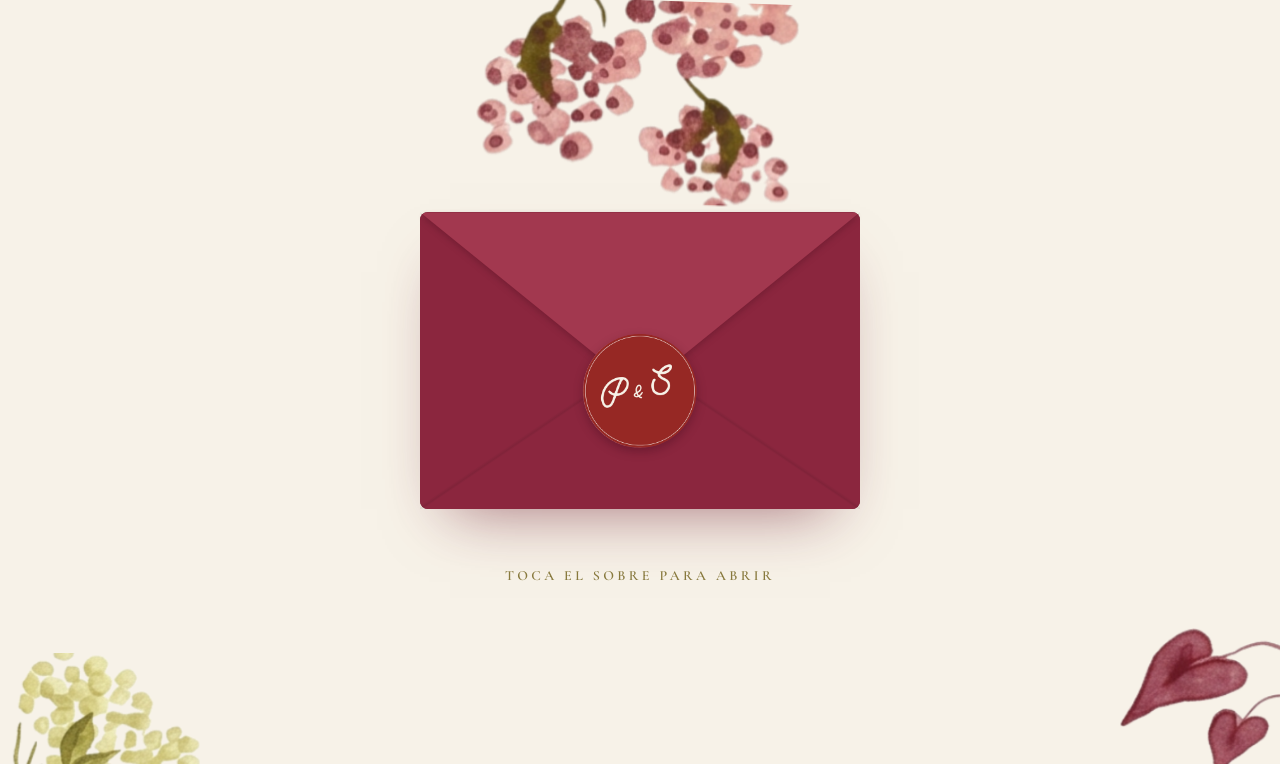
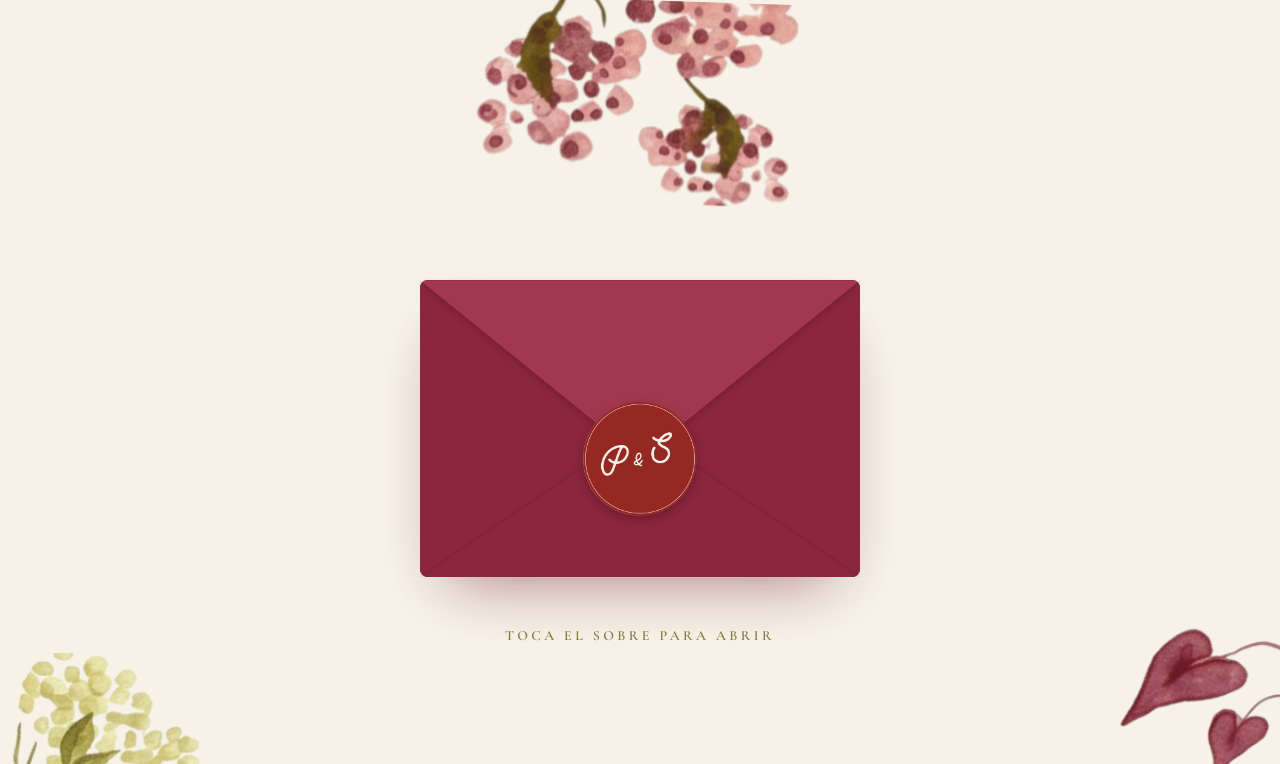
Before and after one commit to sebaslopezcamp/pambaswedding, a plain HTML site: page index.html in a window 1280 px wide. Shown: the top 764 px of the page. Drawn offline with nearby package versions, Linux system fonts and the light colour scheme.

Commit message:
Separar el nombre del sobre de las flores
Co-Authored-By: Claude Opus 5.5 <noreply@anthropic.com>
Claude-Session: https://claude.ai/code/session_01KFGLmrBTeKdH2vrTV1DJBh

```diff
--- a/index.html
+++ b/index.html
@@ -76,7 +76,8 @@ h2{font-family:var(--f-script);font-weight:400;font-size:clamp(50px,9vw,70px);li
   padding:max(24px,env(safe-area-inset-top,0px)) max(16px,env(safe-area-inset-right,0px)) max(24px,env(safe-area-inset-bottom,0px)) max(16px,env(safe-area-inset-left,0px));
   transition:opacity .8s ease, visibility .8s}
 .intro.gone{opacity:0;visibility:hidden}
-.intro-inner{display:grid;justify-items:center;gap:56px;position:relative;z-index:1}
+.intro-inner{display:grid;justify-items:center;gap:48px;position:relative;z-index:1;padding-top:clamp(90px,16vh,170px)}
+.intro .to{background:radial-gradient(closest-side,var(--paper) 70%,transparent);padding:6px 24px}
 .intro .to{font-family:var(--f-display);text-align:center;color:var(--muted);margin:0;font-size:17px;letter-spacing:.04em}
 .intro .to b{display:block;font-family:var(--f-script);font-weight:400;font-size:clamp(34px,8vw,46px);color:var(--wine);letter-spacing:0;line-height:1.2;margin-top:2px}
 .envelope{--w:min(440px,86vw);width:var(--w);aspect-ratio:1.48;position:relative;cursor:pointer;border:0;padding:0;background:none;perspective:1400px;-webkit-tap-highlight-color:transparent}
```
